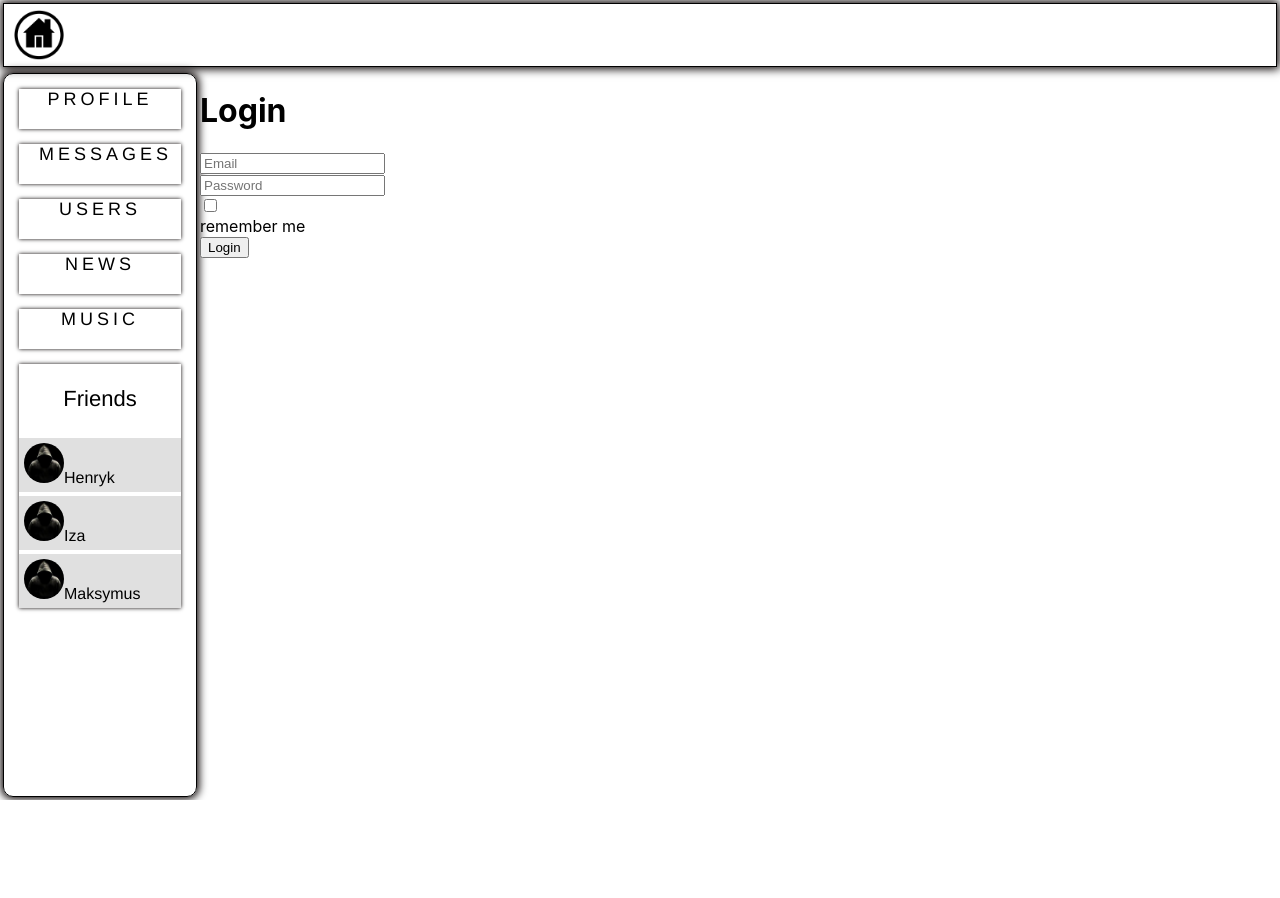
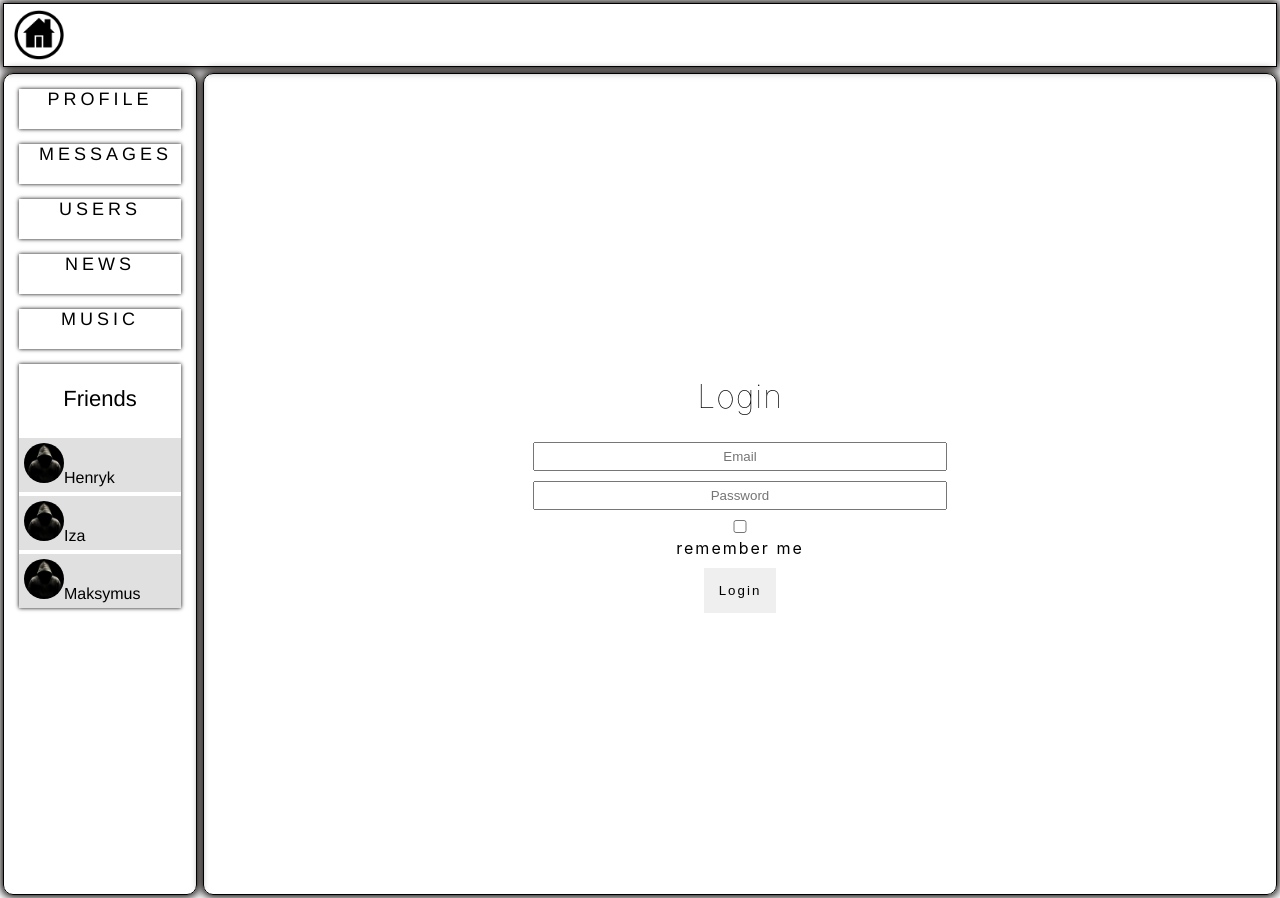
Before and after one commit to Novohudo/Social-platform, a React (Create React App) app: page /login in a window 1280 px wide. Before the commit the page ends 800 px from the top, so only its background shows below. Built offline with nearby package versions, Linux system fonts and the light colour scheme; no server answers.

Commit message:
TransitionGroup(routes animation)

```diff
--- a/package.json
+++ b/package.json
@@ -15,6 +15,7 @@
     "react-router-dom": "^6.3.0",
     "react-scripts": "^5.0.0",
     "react-test-renderer": "^17.0.2",
+    "react-transition-group": "^4.4.5",
     "redux-form": "^8.3.8",
     "redux-thunk": "^2.4.1",
     "reselect": "^4.1.6",
--- a/src/App.css
+++ b/src/App.css
@@ -8,7 +8,6 @@
   grid-template-columns: 200px 7fr;
   height: 100vh;
   background-color: rgba(185, 185, 185, 0);
-
 }
 
 .loader-box {
@@ -96,3 +95,21 @@
   letter-spacing: 3px;
   text-align: center;
 }
+
+.fade-enter {
+  opacity: 0;
+}
+
+.fade-enter-active {
+  opacity: 1;
+  transition: opacity 300ms ease-in;
+}
+
+.fade-exit {
+  opacity: 1;
+}
+
+.fade-exit-active {
+  opacity: 0;
+  transition: opacity 300ms ease-out;
+}
--- a/src/App.js
+++ b/src/App.js
@@ -1,5 +1,5 @@
 import { getAuthUserData } from "./redux/auth-reducer";
-import { BrowserRouter, Route, Routes } from "react-router-dom";
+import { BrowserRouter, Route, Routes ,useLocation} from "react-router-dom";
 import React, { useEffect, useLayoutEffect, useState } from "react";
 import { connect, Provider } from "react-redux";
 import store from "./redux/redux-store";
@@ -8,6 +8,7 @@ import NavContainer from "./components/Nav/NavContainer";
 import HeaderContainer from "./components/Header/HeaderContainer";
 import Login from "./Login/Login";
 import Loader from "./utilites/Loader";
+import { TransitionGroup, CSSTransition } from 'react-transition-group';
 
 const DialogsContainer = React.lazy(() => import("./components/Dialogs/DialogsContainer"));
 const ProfileContainer = React.lazy(() => import("./components/Profile/ProfileContainer"));
@@ -20,13 +21,23 @@ const App = (props) => {
  useLayoutEffect(() => {
   props.getAuthUserData();
  }, []);
+
+ const location = useLocation();
+
+
  return (
   <div className="App_wrapper">
    <HeaderContainer />
    <NavContainer />
    <div className="App_wrapper__content">
-    <React.Suspense fallback={<div style={{ margin: "0 auto" }}>Loading...</div>}>
-     <Routes>
+    <React.Suspense fallback={<div style={{ margin: "0 auto" }}>{Loader}</div>}>
+     <TransitionGroup>
+      <CSSTransition
+       key={location.pathname}
+       classNames="fade"
+       timeout={300}
+      >
+       <Routes location={location}>
         <Route path="/dialogs/*" element={<DialogsContainer />} />
         <Route path="profile" element={<ProfileContainer />} />
         <Route path="profile/:userId" element={<UsersPageContainer />} />
@@ -35,6 +46,8 @@ const App = (props) => {
         <Route path="/users/*" element={<UsersContainer />} />
         <Route path="/login/*" element={<Login />} />
        </Routes>
+      </CSSTransition>
+     </TransitionGroup>
     </React.Suspense>
    </div>
   </div>
@@ -62,6 +75,7 @@ export let TestApp = () => {
       <p className={"designer"}>designed by Aleksey Umrikhin</p></div>
     </div>
     : <AppContainer />}
+
   </Provider>
  </BrowserRouter>);
 };
--- a/src/Login/Login.jsx
+++ b/src/Login/Login.jsx
@@ -1,19 +1,19 @@
-import s from "../components/common/FormsControls/FormsControls.module.css";
+import s from "./Login.module.css";
 import { connect } from "react-redux";
 import { reduxForm } from "redux-form";
 import { createField, Input } from "../components/common/FormsControls/FormsControls";
 import { required } from "../utilites/validators";
-import { login, logout } from "../redux/auth-reducer";
+import { login } from "../redux/auth-reducer";
 import { Navigate } from "react-router-dom";
 
 
 const LoginForm = ({ handleSubmit, error }) => {
  return (
-		<form onSubmit={handleSubmit}>
+  <form className={s.form} onSubmit={handleSubmit}>
    {createField([required], "Email", "email", Input)}
    {createField([required], "Password", "password", Input, { type: "password" })}
    {createField([], "rememberMe", "rememberMe", Input, { type: "checkbox" }, "remember me")}
-			{/* проверка на ошибку */}
+
    {error && <div className={s.formSummeryError}>
     {error}
    </div>}
@@ -33,7 +33,7 @@ const Login = (props) => {
   return <Navigate to={"/profile"} />;
  }
  return (
-		<div>
+  <div className={s.container}>
    <h1>Login</h1>
    <LoginReduxForm onSubmit={onSubmit} />
   </div>
--- /dev/null
+++ b/src/Login/Login.module.css
@@ -0,0 +1,36 @@
+.container{
+      border: 1px solid rgb(0, 0, 0);
+      box-shadow: 0 0 9px 2px #070000;
+      padding: 10px;
+      margin: 3px;
+      border-radius: 10px;
+      height: 100vh;
+      transition-duration: 1s;
+      display: flex;
+      flex-direction: column;
+      justify-content: center;
+      align-items: center;
+}
+.container h1{
+      font-weight: lighter;
+      letter-spacing: 1px;
+}
+.container input{
+      text-align: center;
+      width: 400px;
+      padding: 5px;
+      margin: 5px;
+}
+.form{
+      text-align: center;
+      letter-spacing: 2px;
+}
+.form button{
+      border: none;
+      margin-top:10px;
+      padding: 15px;
+      letter-spacing: 2px;
+}
+.form button:hover{
+      box-shadow: 0 0 4px 1px #070000;
+}
--- a/src/components/Dialogs/Dialogs.module.css
+++ b/src/components/Dialogs/Dialogs.module.css
@@ -11,7 +11,7 @@ textarea {
 }
 
 .dialogs {
-      height: 100%;
+      height: 100vh;
       display: grid;
       grid-template-columns: 2fr 10fr;
       border: 1px solid rgb(0, 0, 0);
--- a/src/components/Music/Music.jsx
+++ b/src/components/Music/Music.jsx
@@ -1,5 +1,6 @@
+import React, { useEffect, useState } from "react";
+import { CSSTransition, TransitionGroup } from 'react-transition-group';
 import s from "./Music.module.css";
-import { useEffect, useState } from "react";
 import radio from "../../img/radio.svg";
 
 const Music = () => {
@@ -25,6 +26,7 @@ const Music = () => {
   setCurrentStation(station);
   setIsPlaying(true);
  };
+
  const handleStop = () => {
   setCurrentStation(null);
   setIsPlaying(false);
@@ -32,17 +34,20 @@ const Music = () => {
 
  return (
   <div className={s.container}>
-   <h2>Stations</h2>
-   <ul className={s.stations}>
+   <h2>Stations List</h2>
+   <hr />
+   <TransitionGroup component="ul" className={`${s.stations} fade`}>
     {stations.map((station) => (
-     <li key={station.id}>
-      <button onClick={() => handlePlay(station)}>
-       {station.name}
-       <img src={radio} alt={"..."} />
-      </button>
-     </li>
+     <CSSTransition key={station.id} timeout={300} classNames="fade">
+      <li>
+       <button onClick={() => handlePlay(station)}>
+        {station.name}
+        <img src={radio} alt={"..."} />
+       </button>
+      </li>
+     </CSSTransition>
     ))}
-   </ul>
+   </TransitionGroup>
    {currentStation && (
     <div className={s.player}>
      <h3>Now Playing: {currentStation.name}</h3>
--- a/src/components/Music/Music.module.css
+++ b/src/components/Music/Music.module.css
@@ -62,3 +62,21 @@ audio {
       box-shadow: 0 0 4px 1px #070000;
       border-radius: 10px;
 }
+
+.fade-enter {
+      transform: translateY(-100%);
+}
+
+.fade-enter-active {
+      transform: translateY(0%);
+      transition: transform 300ms;
+}
+
+.fade-exit {
+      transform: translateY(0%);
+}
+
+.fade-exit-active {
+      transform: translateY(100%);
+      transition: transform 300ms;
+}
--- a/src/components/News/News.jsx
+++ b/src/components/News/News.jsx
@@ -9,7 +9,7 @@ const News = () => {
     const response = await fetch("https://newsapi.org/v2/top-headlines?sources=bbc-news&pageSize=20&apiKey=2af82ba10a2441b595ea3d49af5c061e");
     const data = await response.json();
     setNews(data.articles);
-    console.log(data);
+
    } catch (error) {
     console.log("Error fetching", error);
    }
--- a/src/components/Users/users.module.css
+++ b/src/components/Users/users.module.css
@@ -41,6 +41,7 @@
       display: flex;
       justify-content: space-between;
       padding: 2px;
+      margin: 10px;
 }
 
 .firstBlock {
@@ -60,10 +61,9 @@
       font-size: 20px;
       display: flex;
       width: 95%;
-      margin-left: 2px;
+      margin-left: 5px;
       box-shadow: 0 0 4px black;
       border-radius: 10px;
-
 }
 
 .userName {
```
Also changed, not shown: 1 other file (tests, documents, lock files or other folders). Lines whose indentation alone changed are shown as unchanged.
